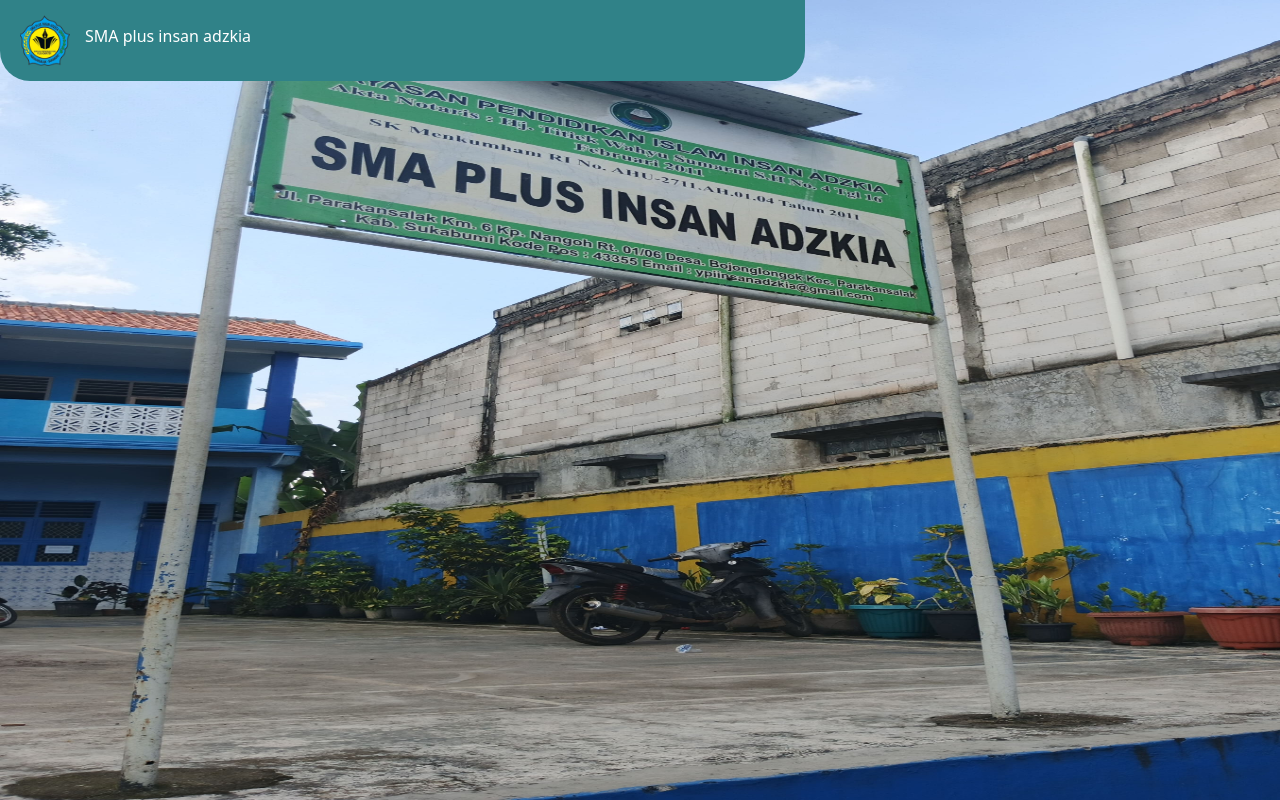
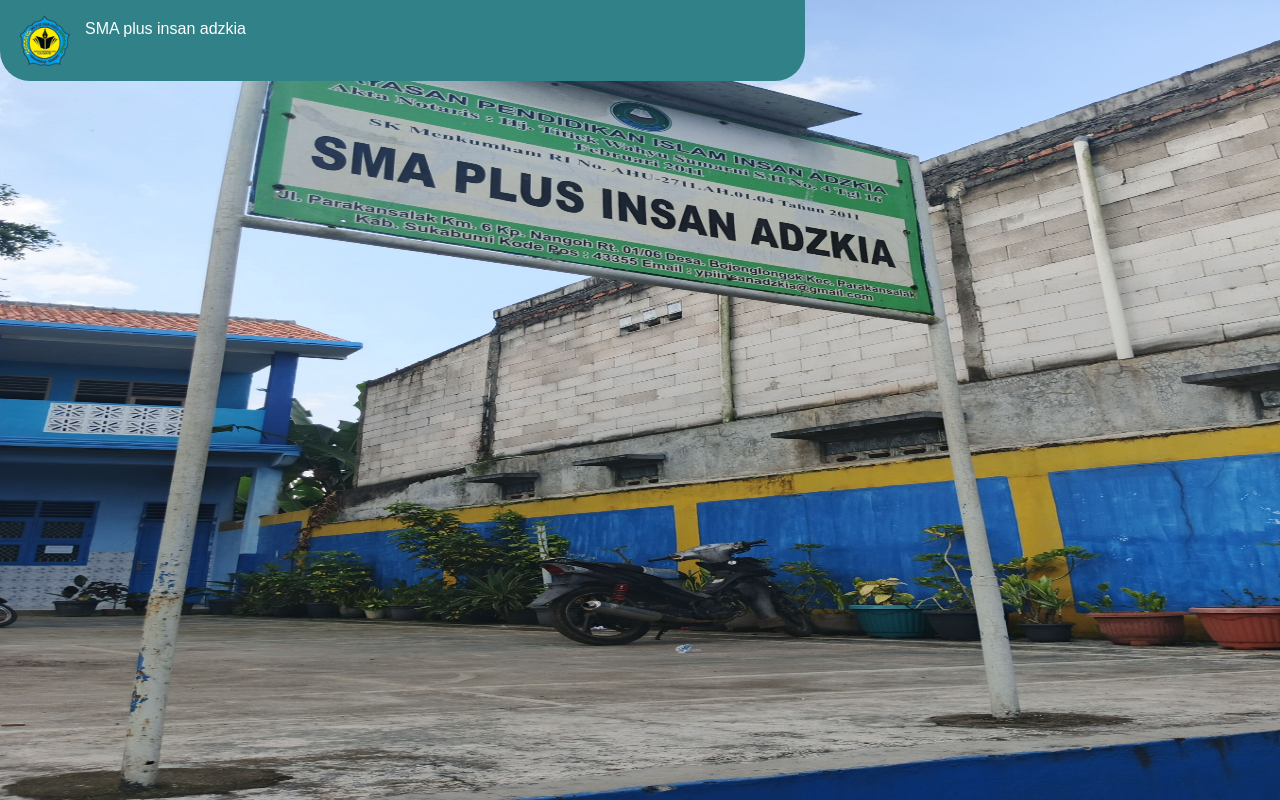
Before and after one commit to TENZO-AKAKAZO/Backup-, a plain HTML site: page index.html in a window 1280 px wide. Shown: the top 800 px of the page. Drawn offline with nearby package versions, Linux system fonts and the light colour scheme; a web font is replaced by a local one.

Commit message:
Modify .nama-sekolah styles
Updated styling for .nama-sekolah class.

```diff
--- a/Home.css
+++ b/Home.css
@@ -39,11 +39,11 @@
 
 .nama-sekolah
 {
-  transform: translatey(25px);
+  margin-top:20px;
   font-weight: 900;
-  font-family: "Boldonse", system-ui;
+  font-style: "Boldonse", system-ui;
   font-weight: 400;
-  font-style: normal;
+
   font-size: 15px:
 }
 
```
